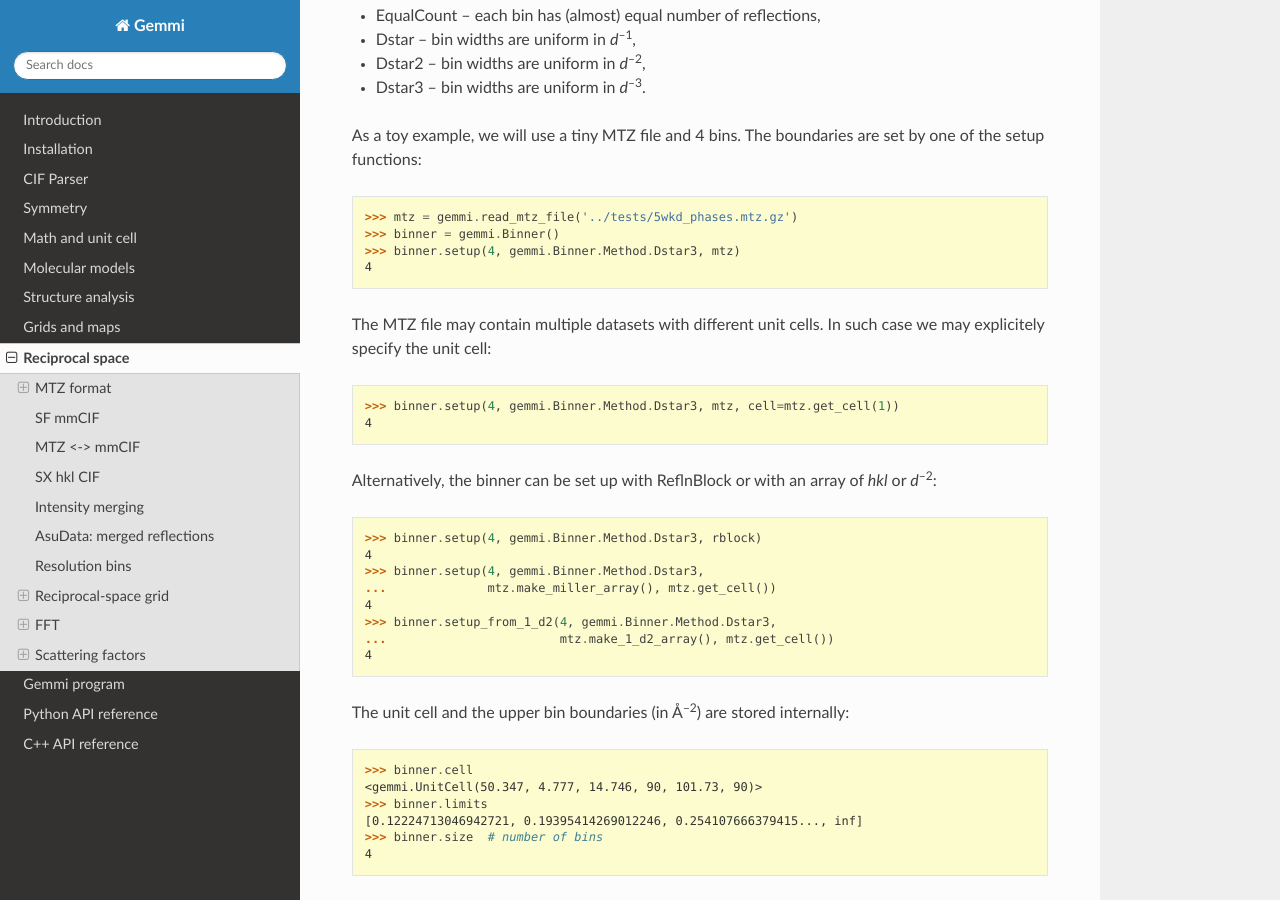
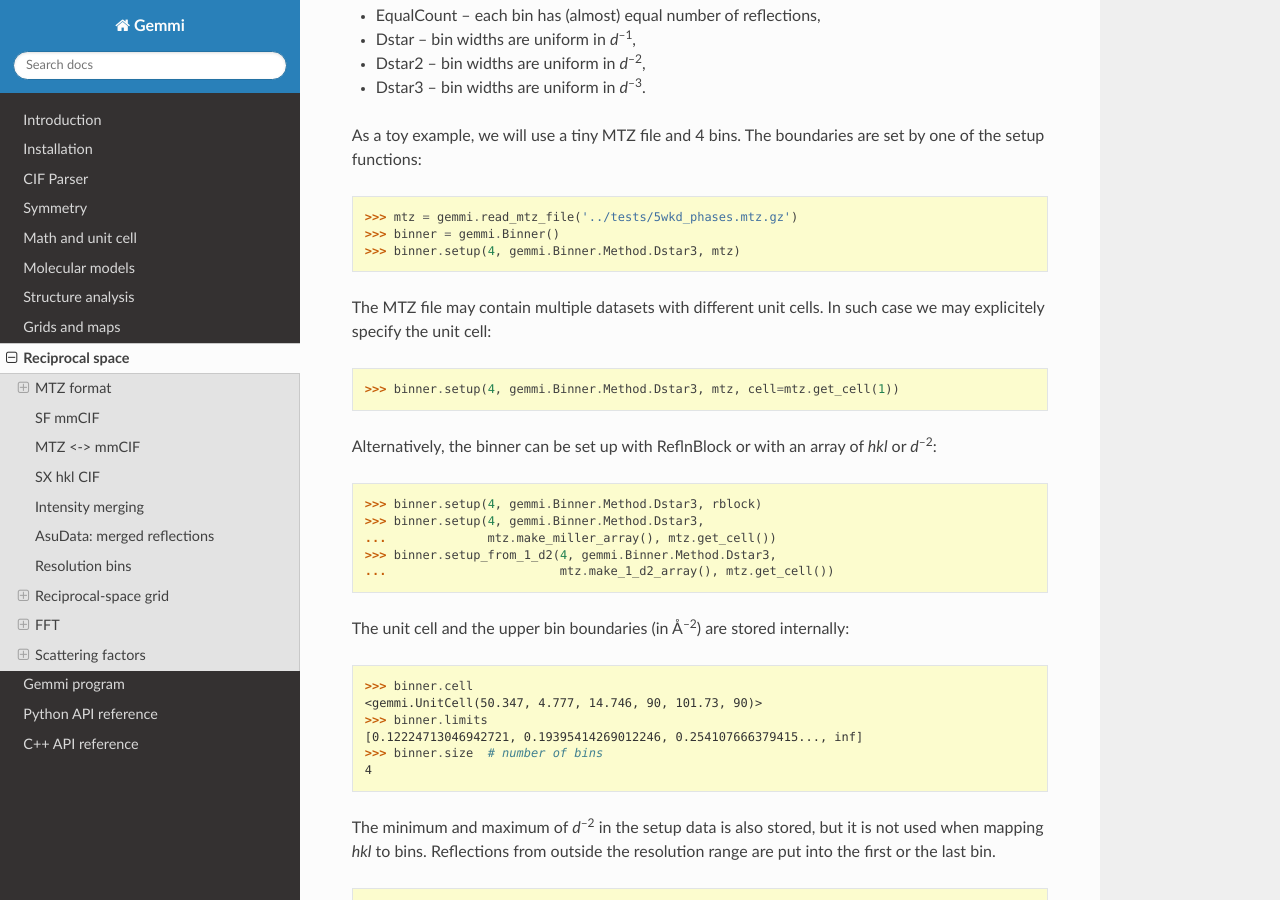
Before and after one commit to project-gemmi/gemmi, a Sphinx documentation site: the page built from docs/hkl.rst, in a window 1280 px wide and 900 px high, scrolled down 21882 px. Built offline with Sphinx 7.4.7 and the Read the Docs theme 2.0.0, drawn with Linux system fonts in a browser that asks for light colours.

Commit message:
don't return anything from Binner::setup()
use Binner::size to check the number of bins

```diff
--- a/docs/hkl.rst
+++ b/docs/hkl.rst
@@ -1195,7 +1195,6 @@
   >>> mtz = gemmi.read_mtz_file('../tests/5wkd_phases.mtz.gz')
   >>> binner = gemmi.Binner()
   >>> binner.setup(4, gemmi.Binner.Method.Dstar3, mtz)
-  4
 
 The MTZ file may contain multiple datasets with different unit cells.
 In such case we may explicitely specify the unit cell:
@@ -1203,7 +1202,6 @@
 .. doctest::
 
   >>> binner.setup(4, gemmi.Binner.Method.Dstar3, mtz, cell=mtz.get_cell(1))
-  4
 
 Alternatively, the binner can be set up with ReflnBlock or with an array
 of *hkl* or *d*:sup:`--2`:
@@ -1212,13 +1210,10 @@
   :skipif: numpy is None
 
   >>> binner.setup(4, gemmi.Binner.Method.Dstar3, rblock)
-  4
   >>> binner.setup(4, gemmi.Binner.Method.Dstar3,
   ...              mtz.make_miller_array(), mtz.get_cell())
-  4
   >>> binner.setup_from_1_d2(4, gemmi.Binner.Method.Dstar3,
   ...                        mtz.make_1_d2_array(), mtz.get_cell())
-  4
 
 The unit cell and the upper bin boundaries (in Å\ :sup:`--2`) are stored internally:
 
```
Also changed, not shown: 2 other files.
